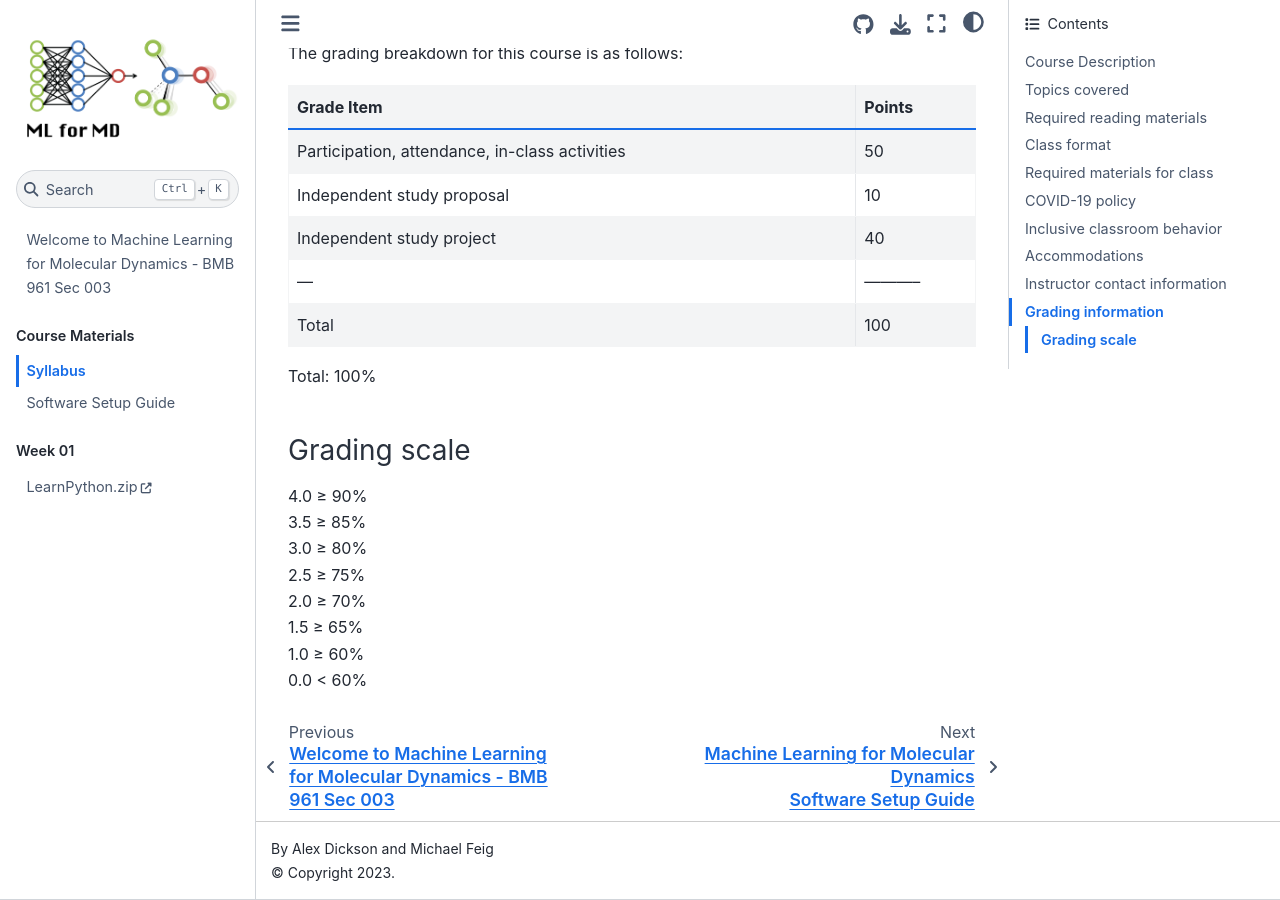
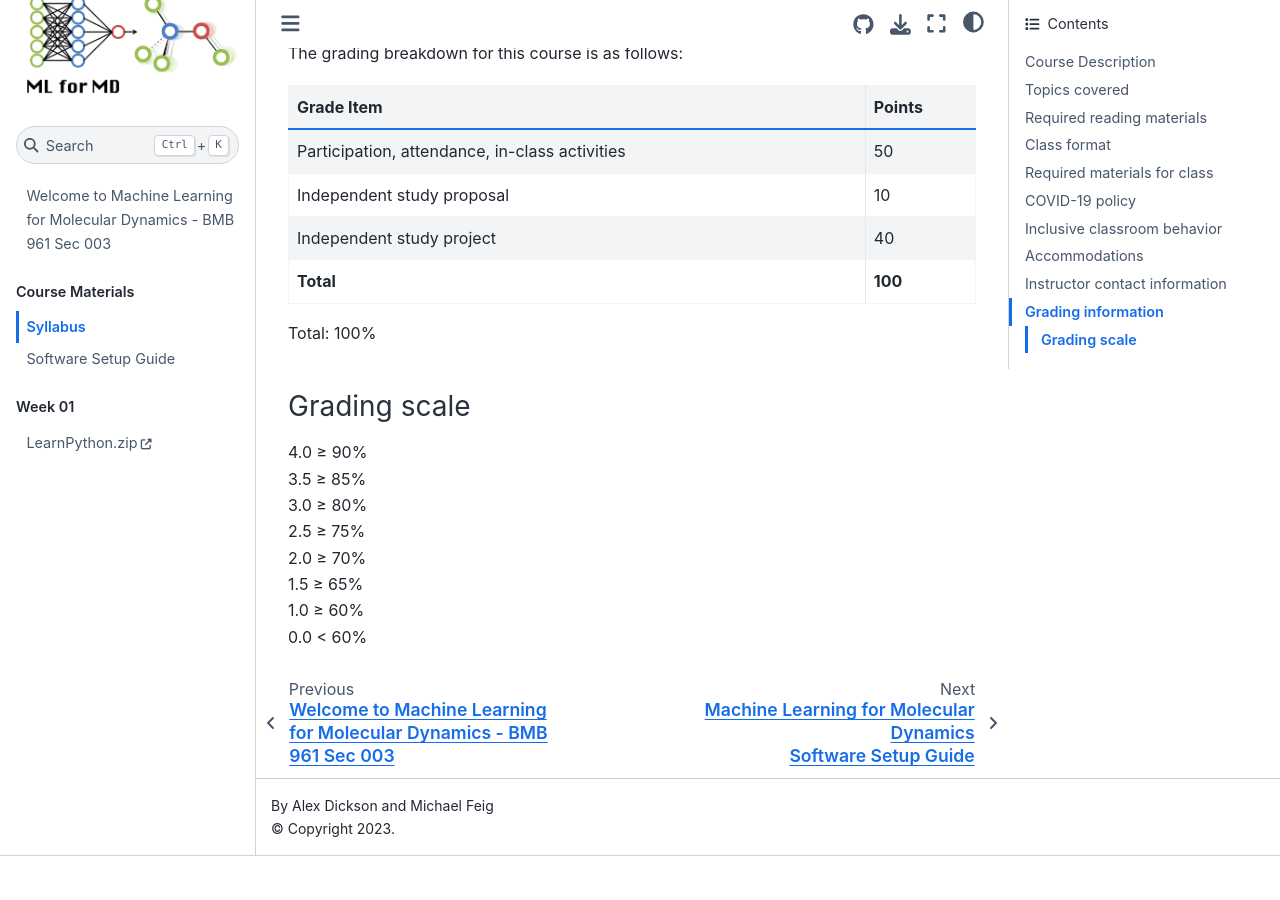
Before and after one commit to ADicksonLab/ml4md-jb, a Jupyter Book: the page built from Course_Materials/BMB961-003_Syllabus.md, in a window 1280 px wide and 900 px high, scrolled down 3759 px. Built offline with Jupyter Book 1.0.4 settings and Sphinx 7.4.7 and the Sphinx Book theme 1.1.4, drawn with Linux system fonts in a browser that asks for light colours; pages that are not in the unit, such as notebooks, are missing from menus; after the commit the page ends 4615 px from its top, so only the background shows below that.

```diff
--- a/Course_Materials/BMB961-003_Syllabus.md
+++ b/Course_Materials/BMB961-003_Syllabus.md
@@ -132,8 +132,7 @@ The grading breakdown for this course is as follows:
 | Participation, attendance, in-class activities | 50 |
 | Independent study proposal | 10 |
 | Independent study project | 40 |
-| --- | ----------- |
-| Total | 100 |
+| **Total** | **100** |
 
 Total: 100%
 
```
